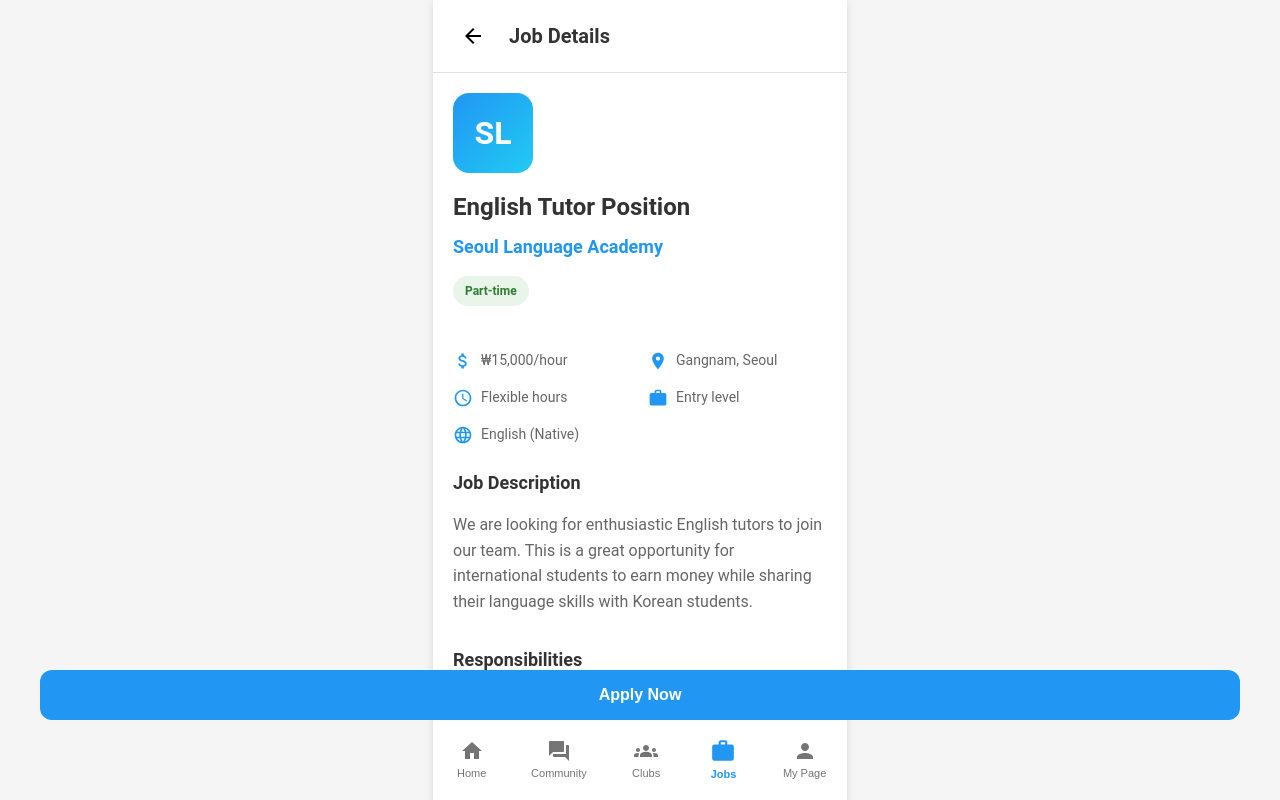
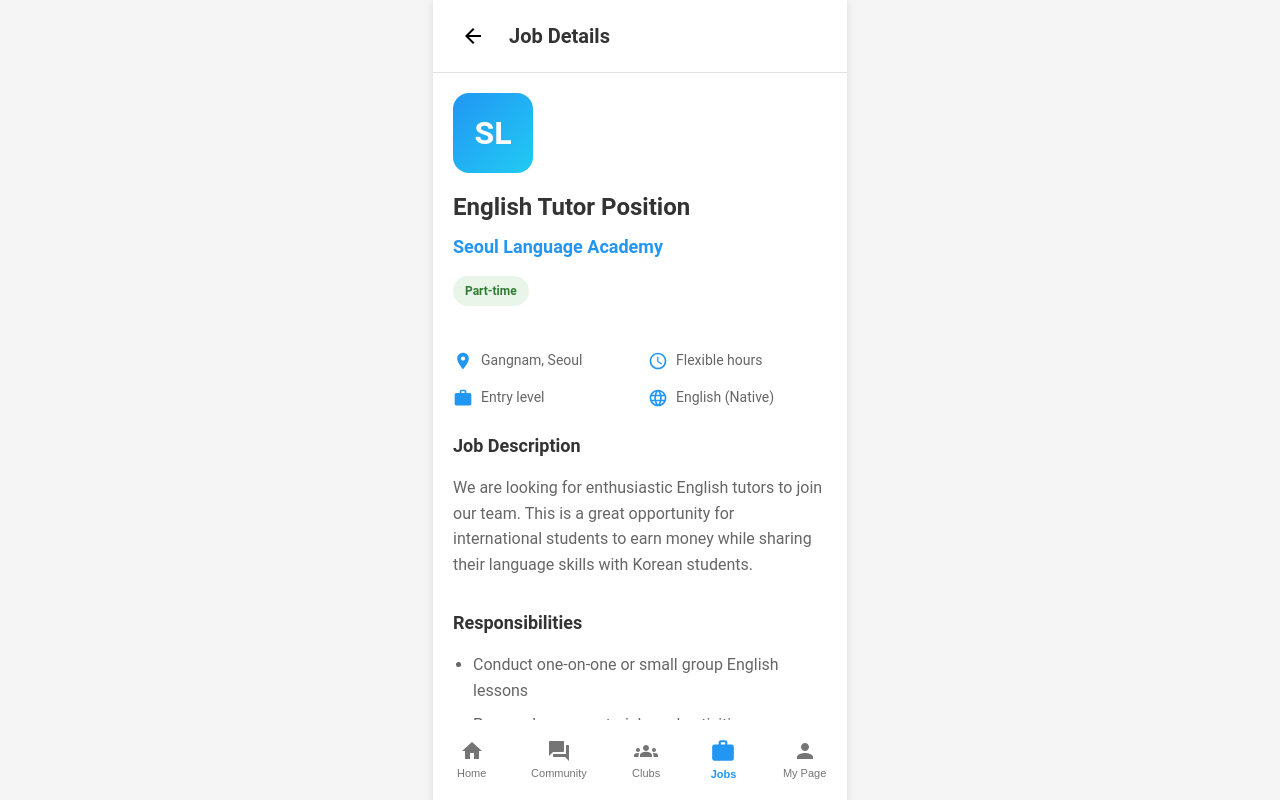
Before and after one commit to Unithon-INU/2025_UNITHON_TEAM_1_FE, a React (Create React App) app: page /2025_UNITHON_TEAM_1_FE/jobs/1 in a window 1280 px wide. Shown: the top 800 px of the page. Built offline with nearby package versions, Linux system fonts and the light colour scheme.

Commit message:
remove apply

```diff
--- a/src/pages/CommunityPostDetail.js
+++ b/src/pages/CommunityPostDetail.js
@@ -803,9 +803,6 @@ const CommunityPostDetail = () => {
             <CommentIcon />
             {post.commentCount}
           </ActionButton>
-          <ActionButton>
-            <ShareIcon />
-          </ActionButton>
         </PostActions>
 
         <CommentsSection>
--- a/src/pages/JobsPostDetail.js
+++ b/src/pages/JobsPostDetail.js
@@ -200,8 +200,8 @@ const ContactIcon = styled.div`
 const ApplyButton = styled.button`
   position: fixed;
   bottom: 80px;
-  left: 40px;
-  right: 40px;
+  left: 30px;
+  right: 30px;
   padding: 16px;
   background: #2196F3;
   color: white;
@@ -327,12 +327,6 @@ const JobsPostDetail = () => {
         <QuickInfo>
           <InfoItem>
             <InfoIcon>
-              <MoneyIcon fontSize="small" />
-            </InfoIcon>
-            {job.salary}
-          </InfoItem>
-          <InfoItem>
-            <InfoIcon>
               <LocationIcon fontSize="small" />
             </InfoIcon>
             {job.location}
@@ -403,9 +397,6 @@ const JobsPostDetail = () => {
         </ContactSection>
       </Content>
 
-      <ApplyButton onClick={handleApply}>
-        Apply Now
-      </ApplyButton>
     </Container>
   );
 };
```
